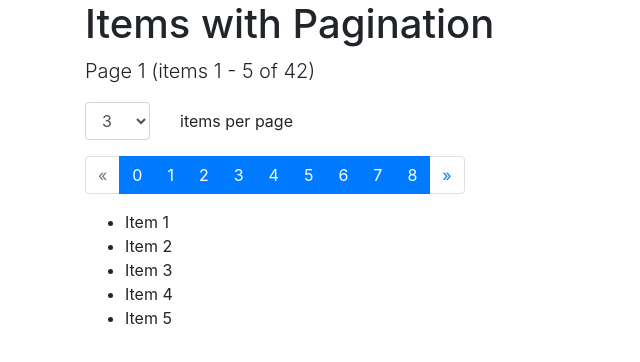
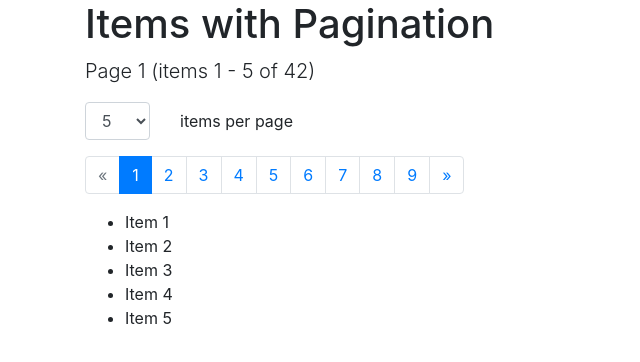
Before and after one commit to mate-academy/react_pagination, a React (Create React App) app: page / in a window 1280 px wide. Shown: the top 362 px of the page, without its empty margins (0-640 px from the left). Built offline with nearby package versions, Linux system fonts and the light colour scheme.

Commit message:
add solution, but with using context

```diff
--- a/src/App.tsx
+++ b/src/App.tsx
@@ -1,27 +1,37 @@
-import React from 'react';
+import React, { useContext } from 'react';
 import './App.css';
-// import { getNumbers } from './utils';
 import { Pagination } from './components/Pagination';
+import { PageContext } from './PageContext/PageContext';
+import { getNumbers } from './utils';
 
-// eslint-disable-next-line @typescript-eslint/no-unused-vars
-// const items = getNumbers(1, 42)
-//   .map(n => `Item ${n}`);
+const items = getNumbers(1, 42)
+  .map(n => `Item ${n}`);
 
 export const App: React.FC = () => {
+  const {
+    total,
+    currentPage,
+    startIndex,
+    endIndex,
+    setItemsPerPage,
+  } = useContext(PageContext);
+
   return (
     <div className="container">
       <h1>Items with Pagination</h1>
 
       <p className="lead" data-cy="info">
-        Page 1 (items 1 - 5 of 42)
+        {`Page ${currentPage} (items 1 - 5 of ${total})`}
       </p>
 
       <div className="form-group row">
         <div className="col-3 col-sm-2 col-xl-1">
           <select
+            defaultValue={5}
             data-cy="perPageSelector"
             id="perPageSelector"
             className="form-control"
+            onChange={(event) => setItemsPerPage(+event.target.value)}
           >
             <option value="3">3</option>
             <option value="5">5</option>
@@ -35,16 +45,12 @@ export const App: React.FC = () => {
         </label>
       </div>
 
-      {/* Move this markup to Pagination */}
-
-      <Pagination />
+      <Pagination items={items} />
 
       <ul>
-        <li data-cy="item">Item 1</li>
-        <li data-cy="item">Item 2</li>
-        <li data-cy="item">Item 3</li>
-        <li data-cy="item">Item 4</li>
-        <li data-cy="item">Item 5</li>
+        {items.slice(startIndex, endIndex).map(item => (
+          <li data-cy="item" key={item}>{item}</li>
+        ))}
       </ul>
     </div>
   );
--- a/src/PageContext/PageContext.tsx
+++ b/src/PageContext/PageContext.tsx
@@ -1,10 +1,14 @@
 import React, { useMemo, useState } from 'react';
 
 const initialValues = {
+  startIndex: 0,
+  endIndex: 5,
   total: 42,
   perPage: 5,
+  pages: 9,
   currentPage: 1,
-  setCurrentPage: () => {},
+  setCurrentPage: () => { },
+  setItemsPerPage: () => { },
 };
 
 export const PageContext
@@ -15,24 +19,31 @@ type Props = {
 };
 
 interface PageContextValue {
+  startIndex: number,
+  endIndex: number,
+  pages: number,
   total: number,
   perPage: number,
   currentPage: number,
-  setCurrentPage: (page: number) => void,
+  setCurrentPage: React.Dispatch<React.SetStateAction<number>>,
+  setItemsPerPage: React.Dispatch<React.SetStateAction<number>>,
 }
 
 export const PageProvider: React.FC<Props> = ({ children }) => {
-  const [total, setTotal] = useState(initialValues.total);
-  const [perPage, setPerPage] = useState(initialValues.perPage);
+  const [total] = useState(initialValues.total);
+  const [itemsPerPage, setItemsPerPage] = useState(initialValues.perPage);
   const [currentPage, setCurrentPage] = useState(initialValues.currentPage);
 
   const value = useMemo(() => ({
+    startIndex: (currentPage - 1) * itemsPerPage,
+    endIndex: (currentPage - 1) * itemsPerPage + itemsPerPage,
+    pages: Math.max(Math.ceil(total / itemsPerPage), 1),
     total,
-    perPage,
+    perPage: itemsPerPage,
     currentPage,
     setCurrentPage,
-  // eslint-disable-next-line react-hooks/exhaustive-deps
-  }), [total, perPage, currentPage]);
+    setItemsPerPage,
+  }), [total, itemsPerPage, currentPage, setCurrentPage, setItemsPerPage]);
 
   return (
     <PageContext.Provider value={value}>
--- a/src/components/Pagination/Pagination.tsx
+++ b/src/components/Pagination/Pagination.tsx
@@ -1,36 +1,55 @@
 import { useContext } from 'react';
+import cn from 'classnames';
 import { PageContext } from '../../PageContext/PageContext';
 
-export const Pagination: React.FC = () => {
-  const { total, currentPage, perPage } = useContext(PageContext);
+interface Props {
+  items: string[];
+}
 
-  const pages: number[] = Array.from(Array(Math.ceil(total / perPage)).keys());
+export const Pagination: React.FC<Props> = () => {
+  const { currentPage, pages, setCurrentPage } = useContext(PageContext);
 
   return (
     <ul className="pagination">
-      <li className="page-item disabled">
+      <li className={cn('page-item', { disabled: currentPage === 1 })}>
         <a
           data-cy="prevLink"
           className="page-link"
           href="#prev"
           aria-disabled="true"
+          onClick={() => setCurrentPage(prevPage => prevPage - 1)}
         >
           «
         </a>
       </li>
       {
-        pages.map((page: number) => (
-          <li className="page-item active">
-            <a data-cy="pageLink" className="page-link" href="#1">{page}</a>
+        Array.from({ length: pages }, (_, i) => i + 1).map((page: number) => (
+          <li
+            className={cn('page-item', { active: currentPage === page })}
+            key={page}
+          >
+            <a
+              data-cy="pageLink"
+              className="page-link"
+              href={`#${page}`}
+              type="button"
+              onClick={(event) => {
+                event.preventDefault();
+                setCurrentPage(page);
+              }}
+            >
+              {page}
+            </a>
           </li>
         ))
       }
-      <li className="page-item">
+      <li className={cn('page-item', { disabled: currentPage === pages })}>
         <a
           data-cy="nextLink"
           className="page-link"
           href="#next"
           aria-disabled="false"
+          onClick={() => setCurrentPage(prevPage => prevPage + 1)}
         >
           »
         </a>
```
Also changed, not shown: src/components/Pagination/Particles/styles.css (added, +9 -0 lines).
